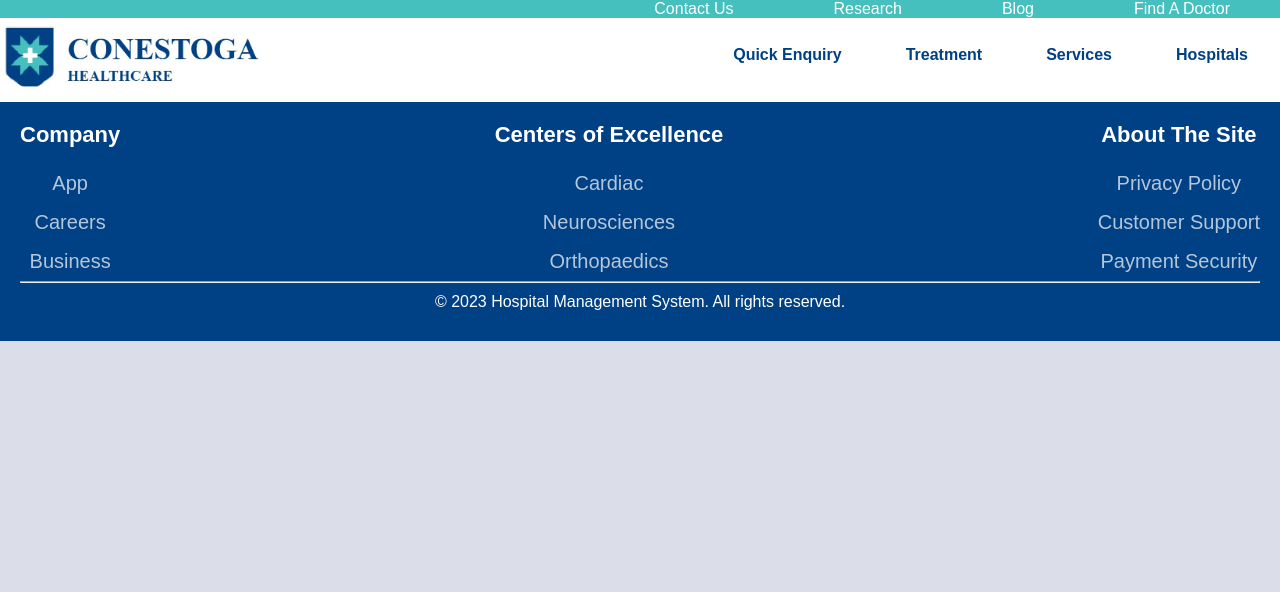
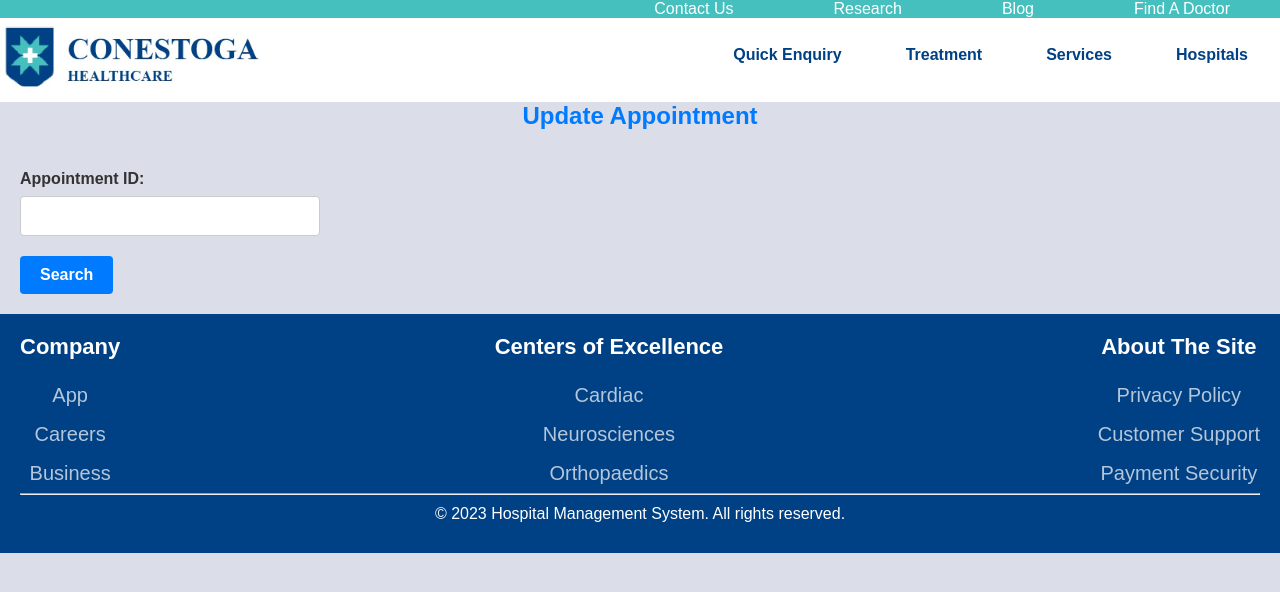
Before and after one commit to sachins97/CONESTOGA-HEALTHCARE, a React (Create React App) app: page /DeleteAppointment in a window 1280 px wide. Shown: the top 592 px of the page. Built offline with nearby package versions, Linux system fonts and the light colour scheme.

Commit message:
delete apointment

```diff
--- /dev/null
+++ b/src/DeleteAppointment.js
@@ -0,0 +1,76 @@
+import React, { Component } from 'react';
+import axios from 'axios';
+
+
+class DeleteAppointment extends Component {
+  constructor(props) {
+    super(props);
+    this.state = {
+      appointmentIdInput: '',
+      appointmentDetails: null,
+      error: '',
+    };
+  }
+
+  handleSearch = async (e) => {
+    e.preventDefault();
+    const { appointmentIdInput } = this.state;
+
+    try {
+      const response = await axios.get(`http://localhost:8080/appointments/${appointmentIdInput}`);
+      this.setState({ appointmentDetails: response.data, error: '' });
+    } catch (error) {
+      console.error('Error fetching appointment:', error);
+      this.setState({ appointmentDetails: null, error: 'Appointment not found. Please try again.' });
+    }
+  };
+
+  handleDelete = async () => {
+    const { appointmentDetails } = this.state;
+
+    try {
+      await axios.delete(`http://localhost:8080/appointments/${appointmentDetails.AppointmentId}`);
+      this.setState({ appointmentDetails: null, appointmentIdInput: '', error: 'Appointment deleted successfully' });
+    } catch (error) {
+      console.error('Error deleting appointment:', error);
+      this.setState({ error: 'Error deleting appointment. Please try again.' });
+    }
+  };
+
+  render() {
+    const { appointmentIdInput, appointmentDetails, error } = this.state;
+
+    return (
+      <div className="delete-appointment">
+        <h1>Update Appointment</h1>
+
+        <form onSubmit={this.handleSearch}>
+          <div className="search-fields">
+            <label htmlFor="appointmentIdInput">Appointment ID:</label>
+            <input
+              type="text"
+              id="appointmentIdInput"
+              value={appointmentIdInput}
+              onChange={(e) => this.setState({ appointmentIdInput: e.target.value })}
+            />
+            <button type="submit">Search</button>
+          </div>
+        </form>
+
+        {error && <p className="error">{error}</p>}
+
+        {appointmentDetails && (
+          <div className="appointment-details">
+            <h2>Appointment Details</h2>
+            <p>Appointment ID: {appointmentDetails.AppointmentId}</p>
+            <p>Date: {appointmentDetails.date.slice(0, 10)}</p>
+            <p>Time: {appointmentDetails.time.slice(11, 19)}</p>
+            <button onClick={this.handleDelete}>Delete Appointment</button>
+          </div>
+        )}
+      </div>
+    );
+  }
+}
+
+export default DeleteAppointment;
--- a/src/Home.js
+++ b/src/Home.js
@@ -16,6 +16,7 @@ import ViewPatientData from './ViewPatientData';
 import Prescription from './Prescription';
 import ViewAppointments from './ViewAppointments';
 import UpdateAppointment from './UpdateAppointment';
+import DeleteAppointment from './DeleteAppointment';
 import Payment from './Payment';
 import Header from './Header';
 import Footer from './Footer';
@@ -108,6 +109,7 @@ const HomePage = () => {
           <Route path="/Prescription" element={<Prescription />} />
           <Route path="/ViewAppointments" element={<ViewAppointments />} />
           <Route path="/UpdateAppointment" element={<UpdateAppointment />} />
+          <Route path="/DeleteAppointment" element={<DeleteAppointment />} />
 
           <Route path="/Payment" element={<Payment />} />
           <Route path="/ConfirmationPage" element={<ConfirmationPage />} />
--- a/src/ManageAppointment.js
+++ b/src/ManageAppointment.js
@@ -38,8 +38,8 @@ const ManageAppointment = () => {
         <Link to="/UpdateAppointment">Update Appointments</Link>
 
         </button>
-        <button onClick={() => console.log('Option 3 clicked')}>
-          Delete Appointment
+        <button>
+        <Link to="/DeleteAppointment">Delete Appointments</Link>
         </button>
       </div>
 
--- a/src/UpdateAppointment.js
+++ b/src/UpdateAppointment.js
@@ -55,7 +55,7 @@ class UpdateAppointment extends Component {
       });
       // Optional: Fetch updated appointment details and display them after successful update
       const response = await axios.get(`http://localhost:8080/appointments/${appointmentDetails.AppointmentId}`);
-      this.setState({ appointmentDetails: response.data, newDate: '', newTime: '', error: '' });
+      this.setState({ appointmentDetails: response.data, newDate: '', newTime: '', error: 'Appointment updated successfully' });
     } catch (error) {
       console.error('Error updating appointment:', error);
       this.setState({ error: 'Error updating appointment. Please try again.' });
```
Also changed, not shown: 1 other file (tests, documents, lock files or other folders).
